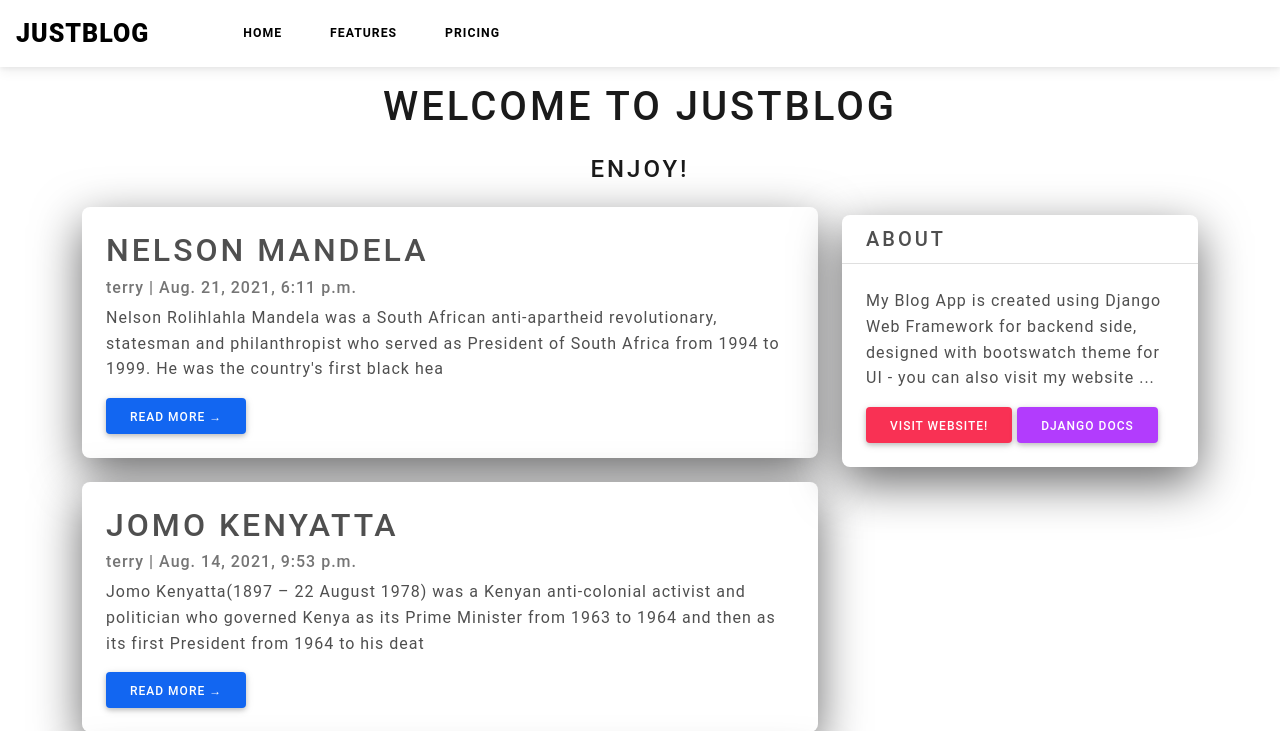
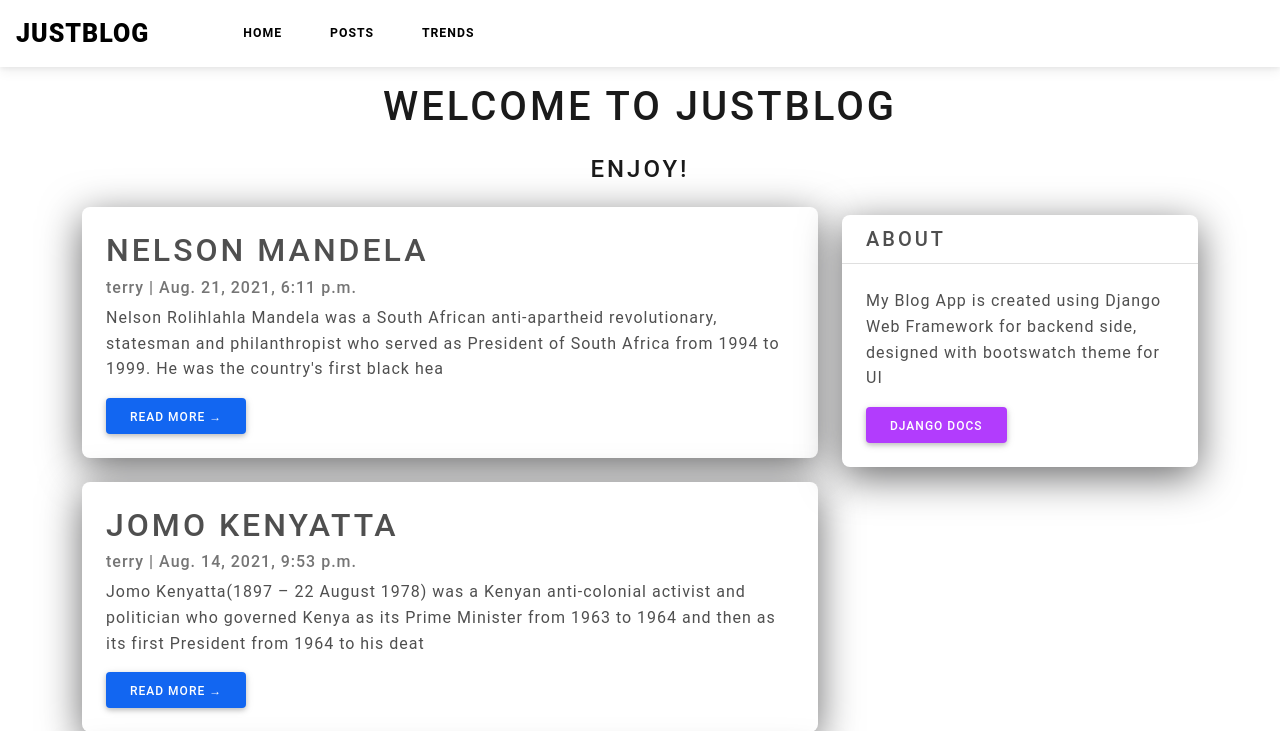
Before and after one commit to TERRYYYY/Django-Blog, a Django app: page / in a window 1280 px wide. Shown: the top 731 px of the page. Run offline with Django 3.2, Linux system fonts and the light colour scheme; data comes from the database, SQL or seed files in the repository; both versions use the stored data as it was after the commit; some libraries are stand-ins or nearby versions.

Commit message:
add posts

```diff
--- a/Project/App/templates/base.html
+++ b/Project/App/templates/base.html
@@ -4,7 +4,7 @@
     <meta charset="UTF-8">
     <meta http-equiv="X-UA-Compatible" content="IE=edge">
     <meta name="viewport" content="width=device-width, initial-scale=1.0">
-    <title>My Blog App</title>
+    <title>Just Blog</title>
 
     <link rel="stylesheet" href="https://cdn.jsdelivr.net/npm/bootswatch@4.5.2/dist/lux/bootstrap.min.css" integrity="sha384-9+PGKSqjRdkeAU7Eu4nkJU8RFaH8ace8HGXnkiKMP9I9Te0GJ4/km3L1Z8tXigpG" crossorigin="anonymous">
     <link href="https://cdnjs.cloudflare.com/ajax/libs/mdb-ui-kit/3.6.0/mdb.min.css" rel="stylesheet" />
@@ -16,9 +16,10 @@
         .navbar-brand{
             font-size: 25px;
             font-weight: bolder;
+
         }
     </style>
-<nav class="navbar navbar-expand-lg navbar-dark primary-color" style="box-shadow: 5px 10px solid black;">
+<nav class="navbar navbar-expand-lg navbar-dark primary-color" style="box-shadow: 0 16px 50px solid grey;">
 
   <!-- Navbar brand -->
   <a class="navbar-brand" href="{% url 'home' %}" style="color: black; font-weight:bolder,">JustBlog</a>
@@ -40,10 +41,10 @@
         </a>
       </li>
       <li class="nav-item">
-        <a class="nav-link" href="#" style="color: black;">Features</a>
+        <a class="nav-link" href="{% url 'home' %}" style="color: black;">Posts</a>
       </li>
       <li class="nav-item">
-        <a class="nav-link" href="#" style="color: black;">Pricing</a>
+        <a class="nav-link" href="https://www.vox.com/recode" style="color: black;">Trends</a>
       </li>
 
     <!-- Links -->
--- a/Project/App/templates/index.html
+++ b/Project/App/templates/index.html
@@ -1,6 +1,6 @@
 {% extends "base.html" %}
 {% block content %}
-<!-- {% load static %} -->
+{% load static %}
 
 
 <!-- <link rel="stylesheet" type="text/css" href="{% static 'styles.css' %}"> -->
--- a/Project/App/templates/sidebar.html
+++ b/Project/App/templates/sidebar.html
@@ -3,7 +3,7 @@
 
 <style>
   .card {
-    box-shadow: 0 16px 48px #6a6a6b;
+    box-shadow: 0 10px 40px #6a6a6b;
   }
 </style>
 
@@ -13,8 +13,8 @@
     <h5 class="card-header">About</h5>
     <div class="card-body">
       <p class="card-text"> My Blog App is created using Django Web Framework for backend side, designed with bootswatch
-        theme for UI - you can also visit my website ... </p>
-      <a href="https://bekbrace.com" class="btn btn-danger">Visit Website!</a>
+        theme for UI </p>
+      {% comment %} <a href="https://bekbrace.com" class="btn btn-danger">Visit Website!</a> {% endcomment %}
       <a href="https://docs.djangoproject.com/en/3.1/" class="btn btn-secondary">Django Docs</a>
     </div>
   </div>
```
Also changed, not shown: Project/db.sqlite3.
